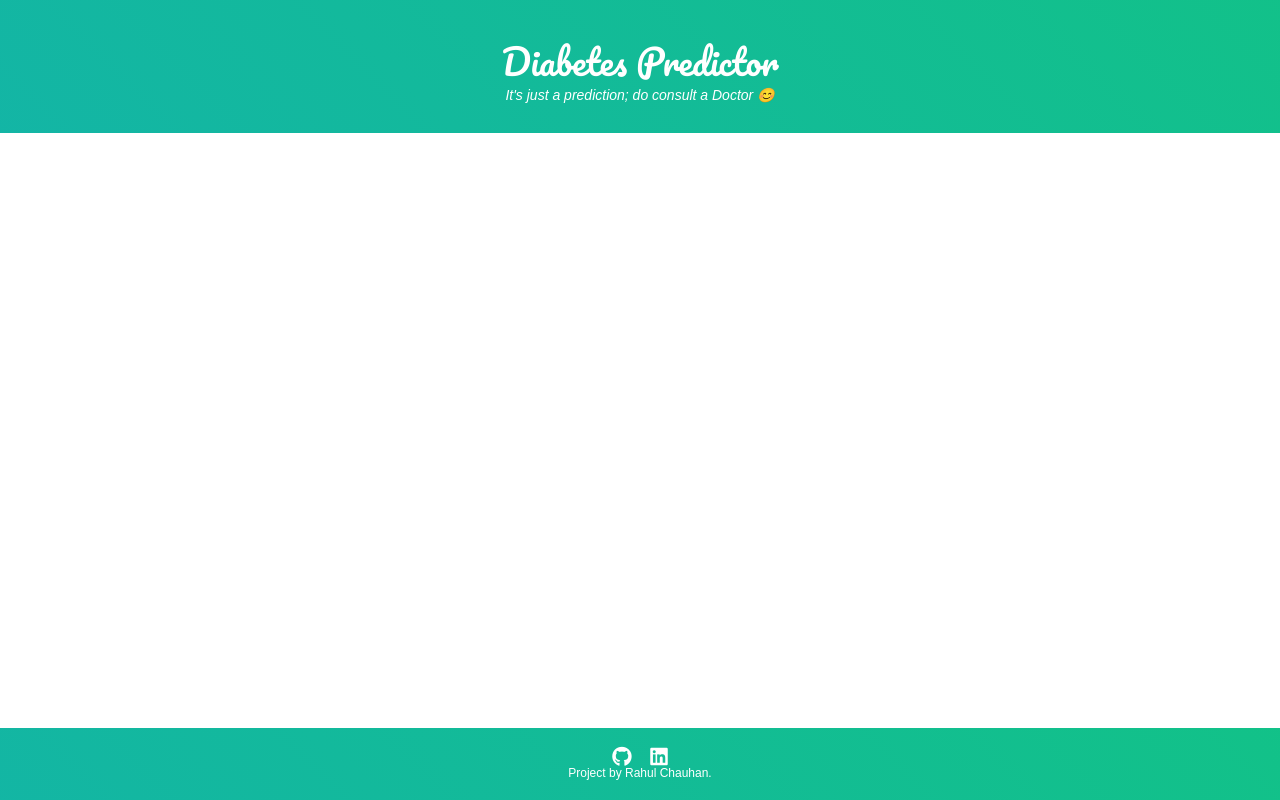
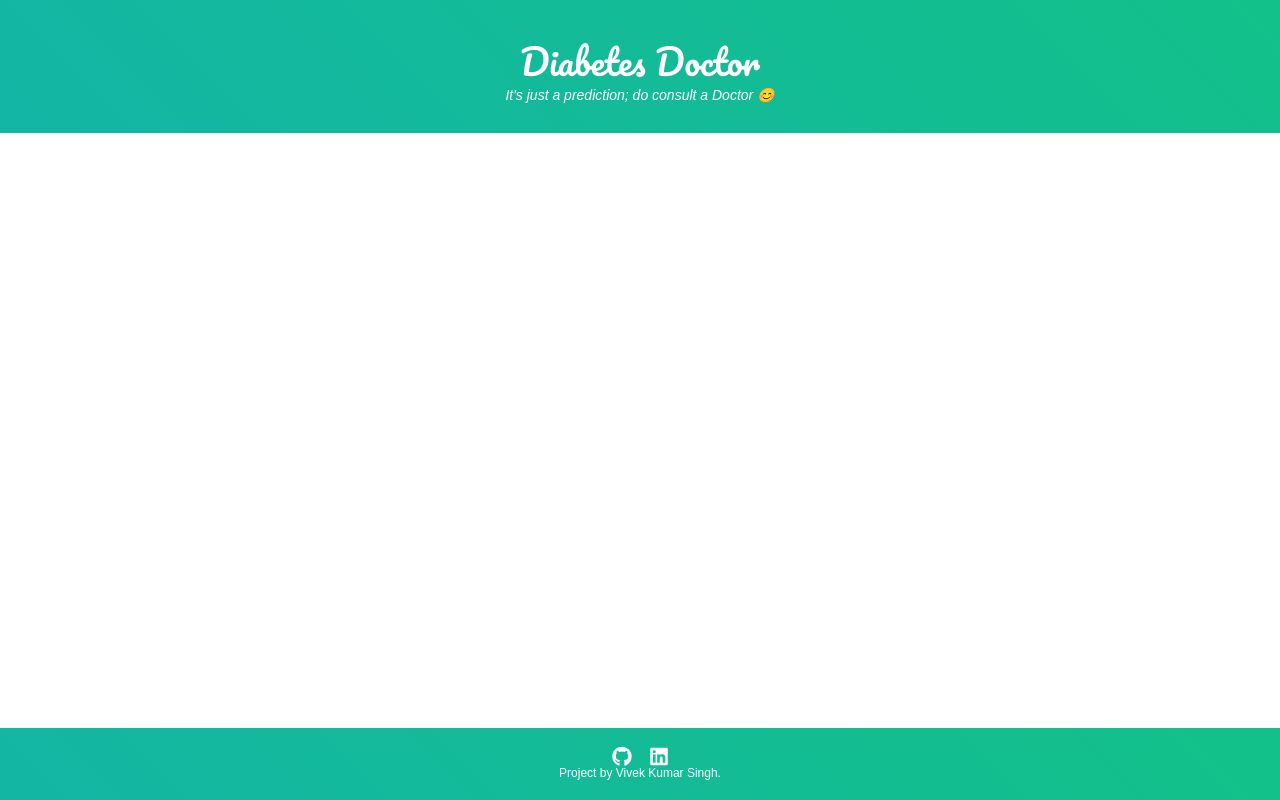
Before and after one commit to singhvivekkumar/Diabetes-Doctors, a Flask app: template templates/result.html in a window 1280 px wide. Run offline with Flask 2, Linux system fonts and the light colour scheme; the template is opened without the code that fills it, so the values that code supplies are empty; parts of the project's set-up code (start-up, migrations or seed data) failed here and were passed over; some libraries are stand-ins or nearby versions.

Commit message:
some change

```diff
--- a/templates/result.html
+++ b/templates/result.html
@@ -3,7 +3,7 @@
 <html lang="en" dir="ltr">
 	<head>
 		<meta charset="utf-8">
-		<title>Diabetes Predictor</title>
+		<title>Diabetes Doctor</title>
 		<link rel="shortcut icon" href="{{ url_for('static', filename='diabetes-favicon.ico') }}">
 		<link rel="stylesheet" type="text/css" href="{{ url_for('static', filename='styles.css') }}">
 		<script src="https://kit.fontawesome.com/5f3f547070.js" crossorigin="anonymous"></script>
@@ -14,7 +14,7 @@
 
         <!-- Website Title -->
 		<div class="container">
-            <h2 class='container-heading'><span class="heading_font">Diabetes Predictor</span></h2>
+            <h2 class='container-heading'><span class="heading_font">Diabetes Doctor</span></h2>
             <div class='description'>
     			<p>It's just a prediction; do consult a Doctor 😊</p>
     		</div>
@@ -34,10 +34,10 @@
 		<!-- Footer -->
        <div class='footer'>
            <div class="contact">
-               <a target="_blank" href="https://github.com/im-rcr"><i class="fab fa-github fa-lg contact-icon"></i></a>
-               <a target="_blank" href="https://www.linkedin.com/in/rahul-chauhan-b54842154/"><i class="fab fa-linkedin fa-lg contact-icon"></i></a>
+               <a target="_blank" href="https://github.com/singhvivekkumar"><i class="fab fa-github fa-lg contact-icon"></i></a>
+               <a target="_blank" href="https://www.linkedin.com/in/vivek-kumar-singh-64238115b/"><i class="fab fa-linkedin fa-lg contact-icon"></i></a>
            </div>
-           <p class='footer-description'>Project by Rahul Chauhan.</p>
+           <p class='footer-description'>Project by Vivek Kumar Singh.</p>
        </div>
 
 	</body>
```
Also changed, not shown: templates/index.html (+4 -4 lines), README.md.
